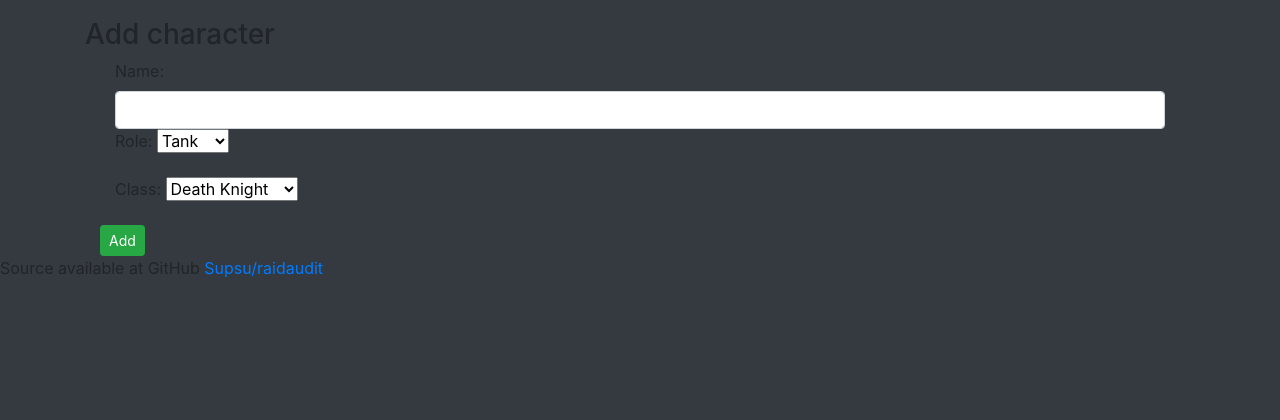
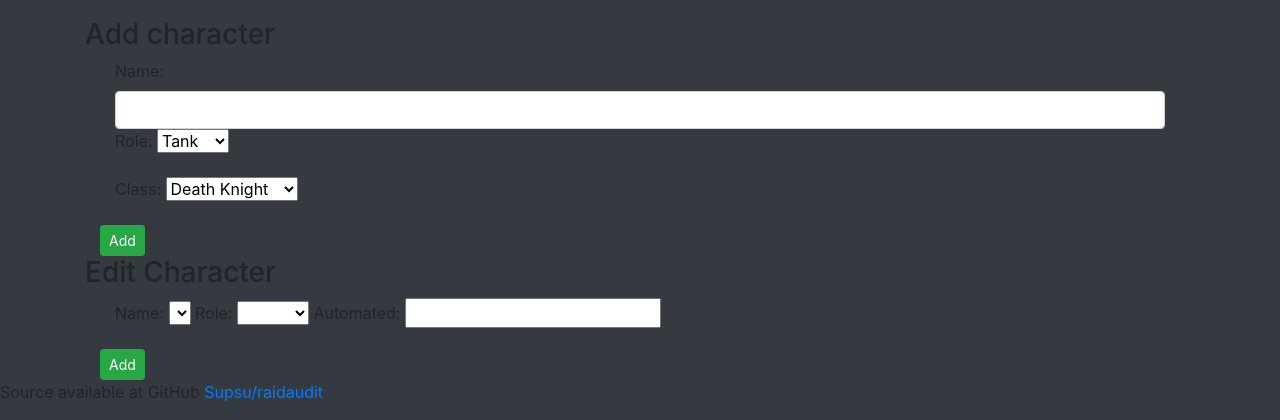
Before and after one commit to Supsu/raidaudit, a Flask app: page /admin in a window 1280 px wide. Shown: the part 562-982 px from the top of the page. Before the commit the page ends 839 px from the top, so only its background shows below. Run offline with Flask 2, Linux system fonts and the light colour scheme; the visitor is signed in with stand-in values (Sample User, id 1); lists and menus that the app fills with data are empty; parts of the project's set-up code (start-up, migrations or seed data) failed here and were passed over; some libraries are stand-ins or nearby versions.

Commit message:
Cleared editing fields from roster page, started working on getting editing to admin page

```diff
--- a/app.py
+++ b/app.py
@@ -53,6 +53,9 @@ def blog(id=None):
 
 @app.route('/admin')
 def admin():
+
+    #TODO pass player list to admin page for editing
+
     user = None
     if 'username' in session:
         user = session['username']
@@ -128,6 +131,25 @@ def addPlayer():
 
     return redirect(url_for('admin'))
 
+@app.route('/editplayer', methods=["POST"])
+def editPlayer():
+    flash("Editing not yet implemented")
+    name = request.form["name"]
+    role = request.form["role"]
+    classes = request.form["classes"]
+    automated = ""
+
+    if "automated-player" in classes:
+        automated = True
+        flash("You tried to edit automated player " + name + " to have role " + role)
+
+    else:
+        automated = False
+        flash("You tried to edit non-automated player " + name + " to have role " + role)
+
+    return redirect(url_for('admin'))
+
+
 
 
 if __name__ == "__main__":
--- a/templates/admin.html
+++ b/templates/admin.html
@@ -68,5 +68,41 @@
     </form>
   </div>
 
+<script type=text/Javascript>
+    function editChange(){
+        var selected = document.getElementById("ename");
+        var player = selected.options[selected.selectedIndex].value;
+
+        // TODO change role and automation to appropriate values
+
+    }
+</script>
+
+<h3>Edit Character</h3>
+<div class="container">
+    <div class="container">
+        <div class="form-group">
+            <form action="/editplayer" method="post">
+            <label for="ename">Name:</label>
+            <select name="name" id="ename" onchange="editChange()" required>
+                {% for player in players %}
+                    <option value="{{ player["name"] }}">{{ player["name"] }}</option>
+                {% endfor %}
+            </select>
+            <label for="erole">Role:</label>
+            <select name="role" id="erole" required>
+                <option value=""></option>
+                <option value="Tank">Tank</option>
+                <option value="Healer">Healer</option>
+                <option value="DPS">DPS</option>
+            </select>
+            <label for="classes">Automated:</label>
+            <input id="classes" name="classes" type="text" readonly>
+        </div>
+    </div>
+    <button id="saveedit" class="btn btn-success btn-sm" type="submit">Add</button>
+    </form>
+  </div>
+
 
 {% endblock %}
```
Also changed, not shown: templates/index.html (+0 -68 lines).
